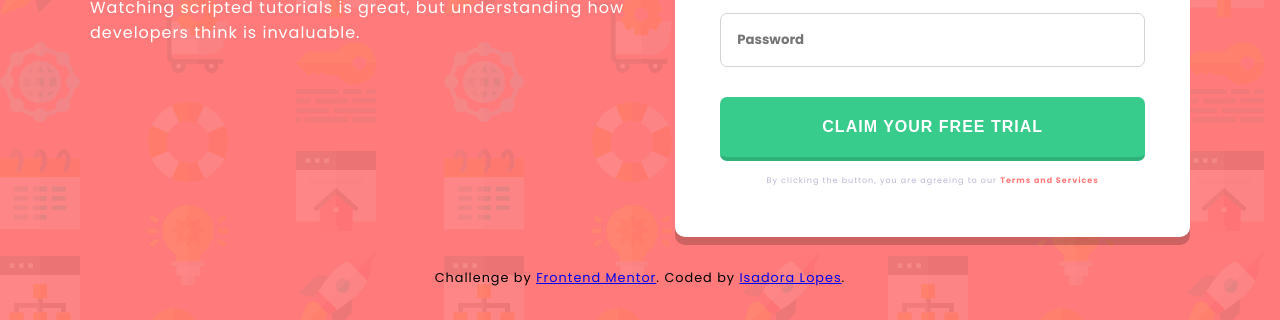
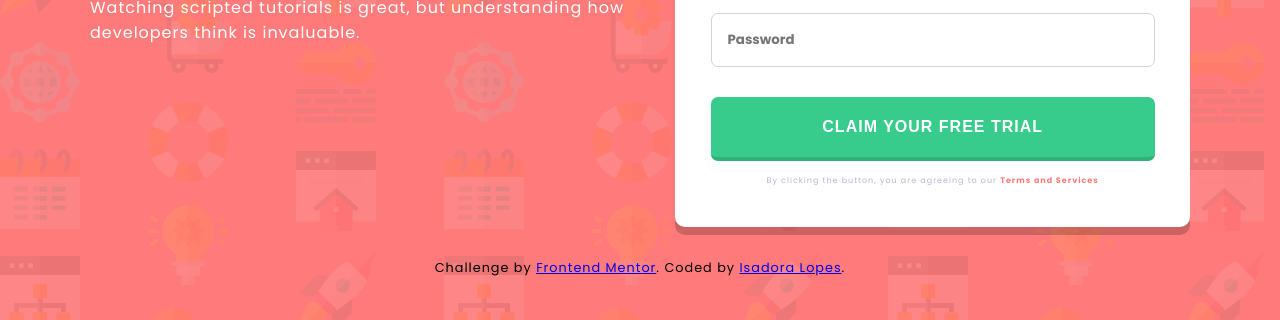
Before and after one commit to Isadora96/intro-with-signup-form-master, a plain HTML site: page index.html in a window 1280 px wide. Shown: the part 480-800 px from the top of the page. Drawn offline with Linux system fonts and the light colour scheme.

Commit message:
Update style.css

```diff
--- a/css/style.css
+++ b/css/style.css
@@ -107,7 +107,7 @@ p.attribution {
 
 form {
     display: grid;
-    padding: 2.8em;
+    padding: 2.2em;
     margin: 2.5em 0;
     background-color: white;
     border-radius: 10px;
```
